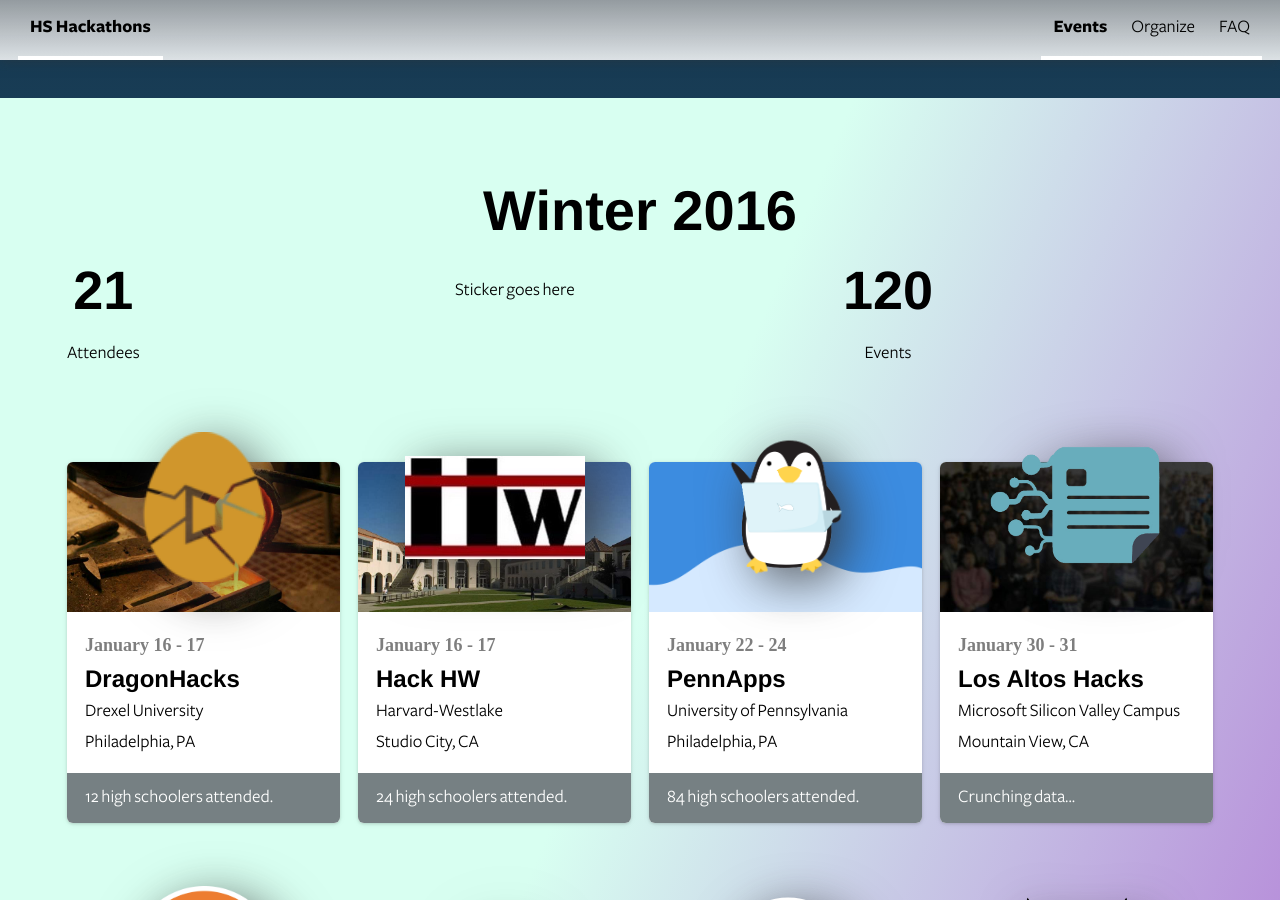
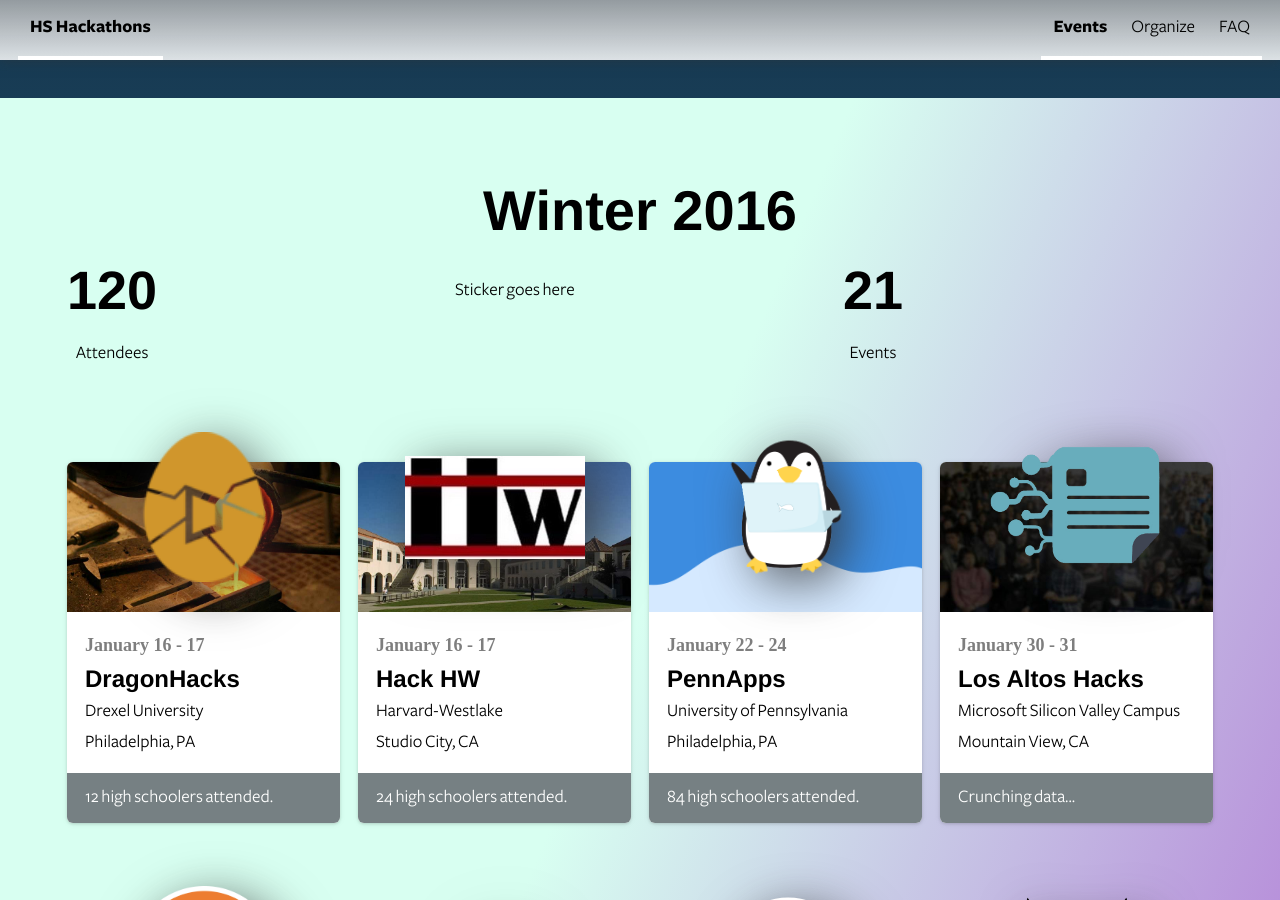
Before and after one commit to hshackers/hshackathons.org, a Jekyll site: the page built from index.html, in a window 1280 px wide and 900 px high, scrolled down 802 px. Built offline with Jekyll 4.4.1, drawn with Linux system fonts in a browser that asks for light colours; nearby versions of some CDN libraries; some web fonts are replaced.

Commit message:
Swap attendees/events count

```diff
--- a/index.html
+++ b/index.html
@@ -64,7 +64,7 @@
     <row id="stats">
       <column size="33">
         <div>
-          <span id="events_count" class="big-number">{{ events_count }}</span>
+          <span id="attendees_count" class="big-number">{{ attendees_count }}</span>
           <br>
           Attendees
         </div>
@@ -74,7 +74,7 @@
       </column>
       <column size="33">
         <div>
-          <span id="attendees_count" class="big-number">{{ attendees_count }}</span>
+          <span id="events_count" class="big-number">{{ events_count }}</span>
           <br>
           Events
         </div>
```
